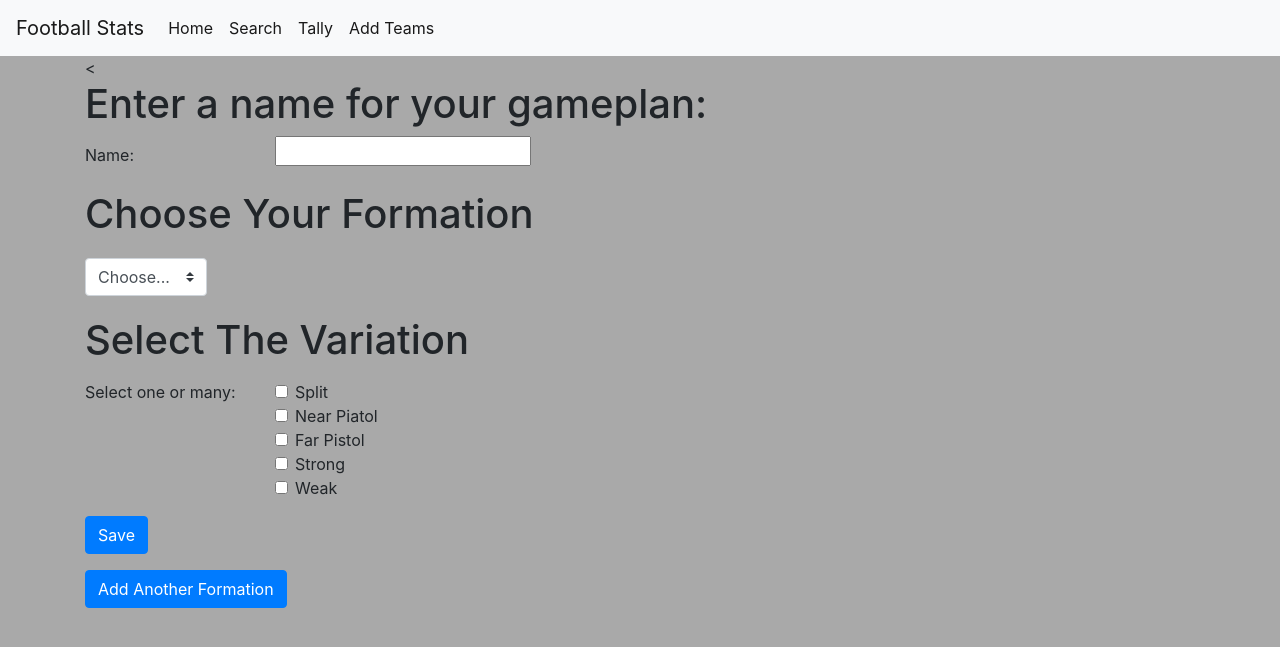
After one commit to ercx80/StatsApp, a Flask app: page /search in a window 1280 px wide. The commit adds this page. Shown: the top 647 px of the page. Run offline with Flask 2, Linux system fonts and the light colour scheme; some libraries are stand-ins or nearby versions.

Commit message:
Built database and gameplan form

```diff
--- a/main.py
+++ b/main.py
@@ -1,23 +1,79 @@
 from flask import Flask, redirect, request, render_template, url_for
+from flask_sqlalchemy import SQLAlchemy
+
+#SQLALCHEMY_DATABASE_URI="mysql://sql9342668:TKSSHLhfv9@sql9.freemysqlhosting.net/sql9342668"
+SQLAlchemy_TRACK_MODIFICATIONS=True
+#DEBUG=True
+
+app = Flask(__name__)
+app.config['DEBUG'] = True
+app.config['SQLALCHEMY_DATABASE_URI']='mysql+pymysql://sql9342668:TKSSHLhfv9@sql9.freemysqlhosting.net/sql9342668'
+app.config['SQLALCHEMY_ECHO']= True
+app.config['SQLALCHEMY_TRACK_MODIFICATIONS']=False
+db = SQLAlchemy(app)
+
+class Gameplans(db.Model):
+    id=db.Column(db.Integer, primary_key=True)
+    name=db.Column(db.String(120))
+
+    formations = db.relationship('Formations', backref='formations')
+
+    def __init__(self, name, formations):
+        self.name=name
+        self.formations=formations
+
+
+class Formations(db.Model):
+    id = db.Column(db.Integer, primary_key=True)
+    formation= db.Column(db.String(120))
+    gameplan_id=db.Column(db.Integer, db.ForeignKey('gameplans.id'))
+
+    variations = db.relationship('Variations', backref='formations')
 
 
 
-app = Flask(__name__)
-#Bootstrap(app)
+    def __init__(self, formation): #this is the class constructor
+        self.formations=formation
 
 
-@app.route('/', methods=['POST', 'GET'])
+
+class Variations(db.Model):
+    id = db.Column(db.Integer, primary_key=True)
+    variation=db.Column(db.String(120))
+    formation_id=db.Column(db.Integer, db.ForeignKey('formations.id'))
+
+    def _init__(self,  variations):
+        self.variations= variations
+
+class Totals(db.Model):
+    id = db.Column(db.Integer, primary_key=True)
+    direction= db.Column(db.String(120))
+    play=db.Column(db.String(120))
+
+    def __init__(self, direction, play):
+        self.direction=direction
+        self.play = play
+
+@app.route('/', methods=['POST','GET'])
 def index():
-    return render_template('index.html')
 
-@app.route('/upload', methods=['GET', 'POST'])
-def upload():
-    if request.method == 'POST':
-        f = request.files['file']
-        #f.save(secure_filename(f.filename))
-        return 'file uploaded successfully'
-    return render_template('upload.html')
+   return render_template('index.html')
+
+@app.route('/add', methods=['POST','GET'])
+def add():
+    return render_template('AddTeam.html')
+
+@app.route('/search', methods=['POST','GET'])
+def search():
+    return render_template('search.html')
+
+@app.route('/tally', methods=['POST','GET'])
+def tally():
+    return render_template('tally.html')
+
+
+
 
 
 if __name__ == '__main__':
-    app.run(debug=True)
+    app.run()
--- a/templates/base.html
+++ b/templates/base.html
@@ -1,11 +1,15 @@
 <!doctype html>
-<html>
+<html lang='en'>
 <head>
+ <!-- Required meta tags -->
+    <meta charset="utf-8">
+    <meta name="viewport" content="width=device-width, initial-scale=1, shrink-to-fit=no">
+<!-- Bootstrap CSS -->
 <link rel="stylesheet" href="https://stackpath.bootstrapcdn.com/bootstrap/4.4.1/css/bootstrap.min.css" integrity="sha384-Vkoo8x4CGsO3+Hhxv8T/Q5PaXtkKtu6ug5TOeNV6gBiFeWPGFN9MuhOf23Q9Ifjh" crossorigin="anonymous">
 <title>{%block title%}{%endblock%}</title>
 </head>
 
-<body style= 'background-color:#F5F5F5'>
+<body style= 'background-color:	#A9A9A9'>
 <nav class="navbar navbar-expand-lg navbar-light bg-light">
   <a class="navbar-brand" href="#">Football Stats</a>
   <button class="navbar-toggler" type="button" data-toggle="collapse" data-target="#navbarNav" aria-controls="navbarNav" aria-expanded="false" aria-label="Toggle navigation">
@@ -16,14 +20,14 @@
       <li class="nav-item active">
         <a class="nav-link" href="/">Home <span class="sr-only">(current)</span></a>
       </li>
-      <li class="nav-item">
-        <a class="nav-link" href="/upload.html">Upload</a>
+      <li class="nav-item active">
+        <a class="nav-link" href="/search">Search</a>
       </li>
-      <li class="nav-item">
-        <a class="nav-link" href="/result.html">Results</a>
+      <li class="nav-item active">
+        <a class="nav-link" href="/tally">Tally</a>
       </li>
-      <li class="nav-item">
-        <a class="nav-link" href="/tally.html">Tally</a>
+      <li class="nav-item active">
+        <a class="nav-link" href="/add">Add Teams</a>
       </li>
     </ul>
   </div>
@@ -33,6 +37,8 @@
 <div class= "container">
 </div>
 {%endblock%}
+<!-- Optional JavaScript -->
+    <!-- jQuery first, then Popper.js, then Bootstrap JS -->
 <script src="https://code.jquery.com/jquery-3.4.1.slim.min.js" integrity="sha384-J6qa4849blE2+poT4WnyKhv5vZF5SrPo0iEjwBvKU7imGFAV0wwj1yYfoRSJoZ+n" crossorigin="anonymous"></script>
 <script src="https://cdn.jsdelivr.net/npm/popper.js@1.16.0/dist/umd/popper.min.js" integrity="sha384-Q6E9RHvbIyZFJoft+2mJbHaEWldlvI9IOYy5n3zV9zzTtmI3UksdQRVvoxMfooAo" crossorigin="anonymous"></script>
 <script src="https://stackpath.bootstrapcdn.com/bootstrap/4.4.1/js/bootstrap.min.js" integrity="sha384-wfSDF2E50Y2D1uUdj0O3uMBJnjuUD4Ih7YwaYd1iqfktj0Uod8GCExl3Og8ifwB6" crossorigin="anonymous"></script>
--- a/templates/index.html
+++ b/templates/index.html
@@ -16,7 +16,7 @@
 Photo by <a href="/photographer/supercolor-46009">Nikki Johnson</a> from <a href="https://freeimages.com/">FreeImages</a>
 </div>
 <div class='text-center'>
- <a href="/upload" class="btn btn-primary" >
+ <a href="/search" class="btn btn-primary" >
   Start Here
   </a>
   </div>
--- /dev/null
+++ b/templates/search.html
@@ -0,0 +1,78 @@
+{% extends 'base.html' %}
+{%block title%}Football Stats{%endblock%}
+{% block content %}
+<div class='container'>
+<form>
+<<h1>Enter a name for your gameplan:</h1>
+  <div class="form-group row">
+    <label for="plan" class="col-sm-2 col-form-label">Name:</label>
+    <div class="col-sm-10">
+      <input type="text" id="plan">
+    </div>
+  </div>
+<p><h1>Choose Your Formation<p></h1>
+ <div class="form-row align-items-center">
+    <div class="col-auto my-1">
+      <select class="custom-select mr-sm-2" id="inlineFormCustomSelect">
+        <option selected>Choose...</option>
+        <option value="doubles">Doubles</option>
+        <option value="wing">Wing</option>
+        <option value="trips">Trips</option>
+      </select>
+    </div>
+  </div>
+
+<p><h1>Select The Variation</h1></p>
+ <div class="form-group row">
+    <div class="col-sm-2">Select one or many:</div>
+    <div class="col-sm-10">
+      <div class="form-check">
+        <input class="form-check-input" type="checkbox" id="split">
+        <label class="form-check-label" for="split">
+          Split
+        </label>
+      </div>
+      <div class="form-check">
+        <input class="form-check-input" type="checkbox" id="nearPistol">
+        <label class="form-check-label" for="nearPiatol">
+          Near Piatol
+        </label>
+      </div>
+      <div class="form-check">
+        <input class="form-check-input" type="checkbox" id="farPistol">
+        <label class="form-check-label" for="farPistol">
+          Far Pistol
+        </label>
+      </div>
+      <div class="form-check">
+        <input class="form-check-input" type="checkbox" id="strong">
+        <label class="form-check-label" for="strong">
+          Strong
+        </label>
+      </div>
+      <div class="form-check">
+        <input class="form-check-input" type="checkbox" id="weak">
+        <label class="form-check-label" for="weak">
+          Weak
+        </label>
+      </div>
+    </div>
+  </div>
+  <div>
+     <div class="form-group row">
+    <div class="col-sm-10">
+      <button type="submit" class="btn btn-primary">Save</button>
+    </div>
+  </div>
+   <div class="form-group row">
+    <div class="col-sm-10">
+      <button type="submit" class="btn btn-primary">Add Another Formation</button>
+    </div>
+  </div>
+
+  </div>
+
+</form>
+
+
+{%endblock%}
```
Also changed, not shown: templates/AddTeam.html (added, +12 -0 lines), templates/upload.html (deleted, +0 -21 lines), 3 other files.
